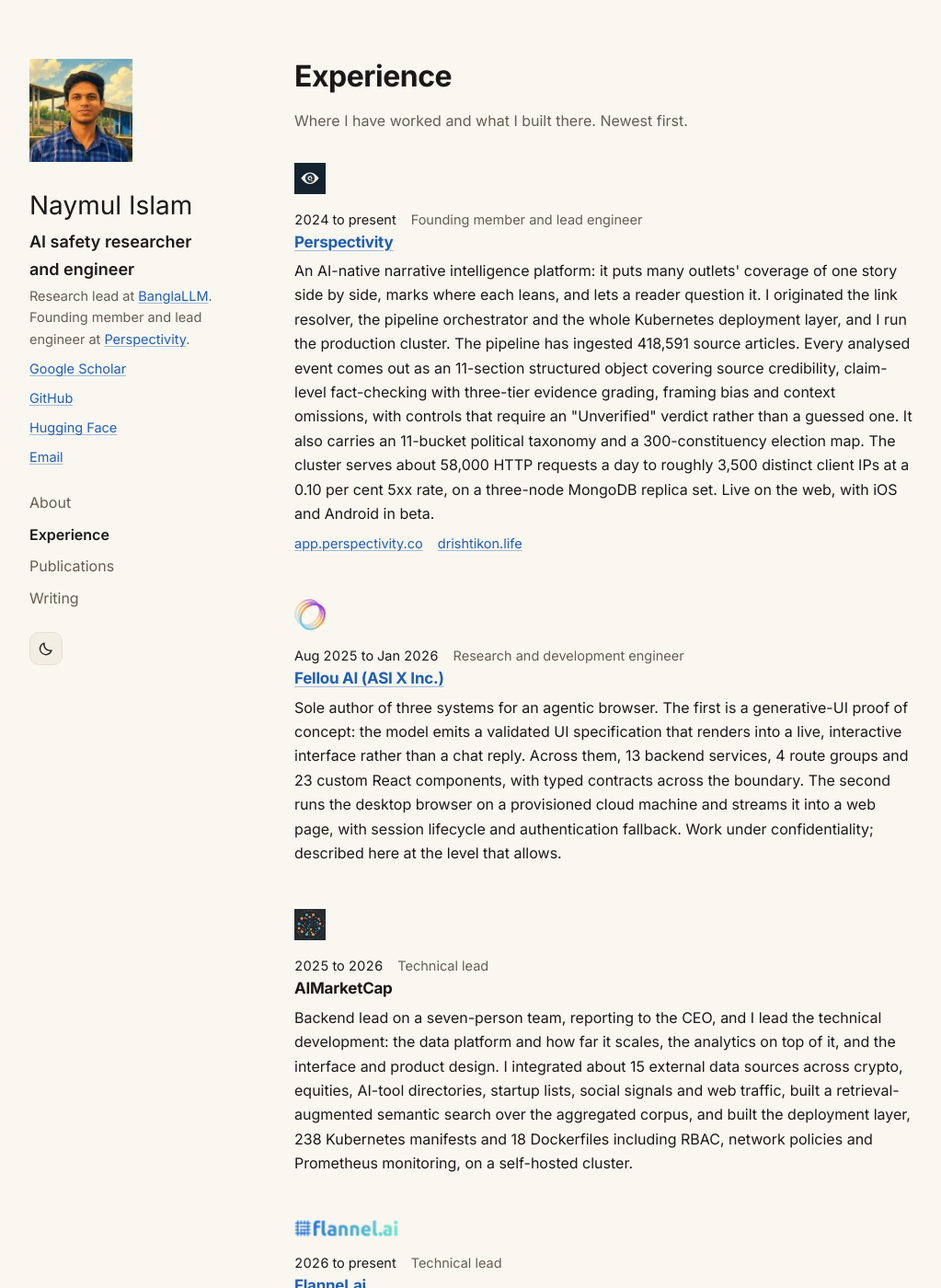
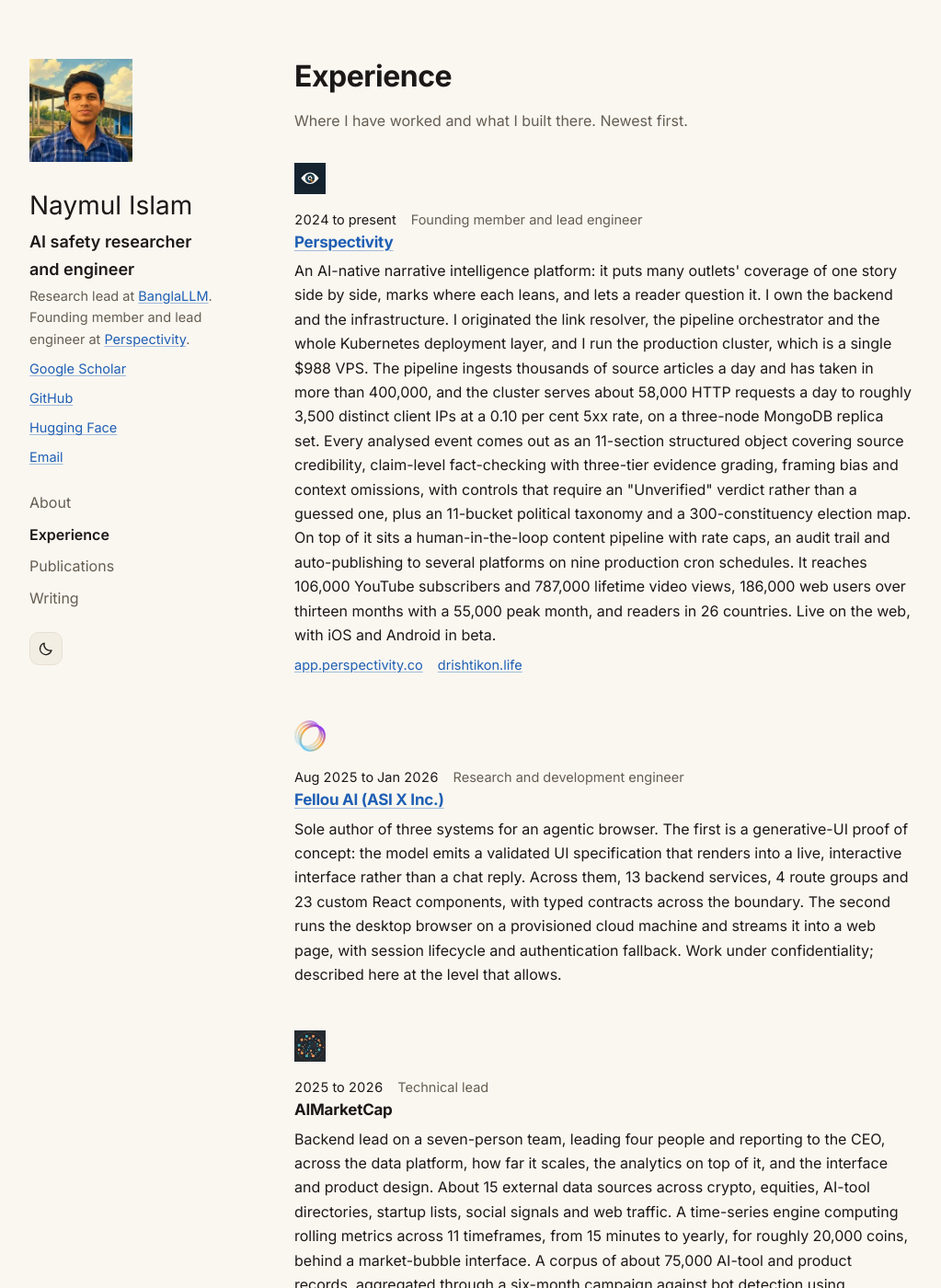
Before and after one commit to ai-naymul/ai-naymul.github.io, a Jekyll site: the page built from experience.md, in a window 1280 px wide and 1400 px high. Shown: the whole window at 92% size, without its empty margins (128-1151 px from the left). Built offline with Jekyll 4.4.1, drawn with Linux system fonts in a browser that asks for light colours; some of the changed text lies outside the part shown.

Commit message:
His selections from the numbers menu
In, on his word: the $988 VPS behind the production cluster and full backend
and infrastructure ownership; thousands of articles a day and 400,000+ taken
in; 106,000 YouTube subscribers, 787,000 views, 186,000 web users over
thirteen months, 55,000 peak month, readers in 26 countries; AIMarketCap's
seven-person team with four led, the market-bubble interface, the anti-bot
campaign, the schema-embedding retrieval system and the kubeadm cluster in
detail; Freedoms.ai as both LightRAG/LATS retrieval and self-hosted speech
infrastructure, which the files show is one engagement; HackFrost's 3,000+
participations from 25+ countries; teaching 200+ students at INIT 6.0; and an
Awards section.

Out, on his word: hours, rates, earnings, commit counts, Menlo Park's
applicant count, Reinforz.ai, and the audience-quality metrics. "Deployed in
5 countries" removed on his correction; readers in 26 countries replaces it.

Three numbers he called correct have better sources: the AI-tool corpus is
75,250 from committed backups, not 68k; the time-series engine runs 11
timeframes with no 3d window; and 12,000 stock markets has no artifact, so it
is held off the page pending his source.

Co-Authored-By: Claude Opus 5 <noreply@anthropic.com>

```diff
--- a/_data/experience.yml
+++ b/_data/experience.yml
@@ -6,15 +6,20 @@
   when: "2024 to present"
   what: >-
     An AI-native narrative intelligence platform: it puts many outlets' coverage of one story side
-    by side, marks where each leans, and lets a reader question it. I originated the link resolver,
-    the pipeline orchestrator and the whole Kubernetes deployment layer, and I run the production
-    cluster. The pipeline has ingested 418,591 source articles. Every analysed event comes out as
-    an 11-section structured object covering source credibility, claim-level fact-checking with
-    three-tier evidence grading, framing bias and context omissions, with controls that require an
-    "Unverified" verdict rather than a guessed one. It also carries an 11-bucket political taxonomy
-    and a 300-constituency election map. The cluster serves about 58,000 HTTP requests a day to
-    roughly 3,500 distinct client IPs at a 0.10 per cent 5xx rate, on a three-node MongoDB replica
-    set. Live on the web, with iOS and Android in beta.
+    by side, marks where each leans, and lets a reader question it. I own the backend and the
+    infrastructure. I originated the link resolver, the pipeline orchestrator and the whole
+    Kubernetes deployment layer, and I run the production cluster, which is a single $988 VPS.
+    The pipeline ingests thousands of source articles a day and has taken in more than 400,000,
+    and the cluster serves about 58,000 HTTP requests a day to roughly 3,500 distinct client IPs
+    at a 0.10 per cent 5xx rate, on a three-node MongoDB replica set. Every analysed event comes
+    out as an 11-section structured object covering source credibility, claim-level fact-checking
+    with three-tier evidence grading, framing bias and context omissions, with controls that
+    require an "Unverified" verdict rather than a guessed one, plus an 11-bucket political
+    taxonomy and a 300-constituency election map. On top of it sits a human-in-the-loop content
+    pipeline with rate caps, an audit trail and auto-publishing to several platforms on nine
+    production cron schedules. It reaches 106,000 YouTube subscribers and 787,000 lifetime video
+    views, 186,000 web users over thirteen months with a 55,000 peak month, and readers in 26
+    countries. Live on the web, with iOS and Android in beta.
 
 - org: "Fellou AI (ASI X Inc.)"
   url: "https://fellou.ai/"
@@ -34,13 +39,20 @@
   role: "Technical lead"
   when: "2025 to 2026"
   what: >-
-    Backend lead on a seven-person team, reporting to the CEO, and I lead the technical
-    development: the data platform and how far it scales, the analytics on top of it, and the
-    interface and product design. I integrated about 15 external data sources across crypto,
-    equities, AI-tool directories, startup lists, social signals and web traffic, built a
-    retrieval-augmented semantic search over the aggregated corpus, and built the deployment
-    layer, 238 Kubernetes manifests and 18 Dockerfiles including RBAC, network policies and
-    Prometheus monitoring, on a self-hosted cluster.
+    Backend lead on a seven-person team, leading four people and reporting to the CEO, across the
+    data platform, how far it scales, the analytics on top of it, and the interface and product
+    design. About 15 external data sources across crypto, equities, AI-tool directories, startup
+    lists, social signals and web traffic. A time-series engine computing rolling metrics across
+    11 timeframes, from 15 minutes to yearly, for roughly 20,000 coins, behind a market-bubble
+    interface. A corpus of about 75,000 AI-tool and product records, aggregated through a
+    six-month campaign against bot detection using undetected browser drivers, CDP mode and proxy
+    rotation. A schema-embedding retrieval system that infers the database schema, embeds each
+    collection into a Milvus vector index, searches it per question, generates an aggregation
+    pipeline and phrases the answer, with three pluggable embedding providers and both Milvus and
+    pgvector behind it. And the platform it all runs on: a self-managed kubeadm cluster with a
+    private registry, 238 Kubernetes manifests and 18 Dockerfiles, including 23 network policies,
+    18 stateful sets, 12 pod disruption budgets and 9 Prometheus service monitors, with Airflow
+    orchestrating the crypto, stock, AI-tool and web-traffic pipelines.
 
 - org: "Flannel.ai"
   url: "https://flannel.ai/"
@@ -57,9 +69,11 @@
   role: "Engineer"
   when: "2024 to 2025"
   what: >-
-    Developed and evaluated several open-source speech-to-text and text-to-speech models,
-    and built the evaluations that scored them, at a time when there was very little
-    evaluation work for speech models.
+    Built the whole backend for an AI notes and journaling product: retrieval over the user's own
+    notes with LightRAG and Language Agent Tree Search, and self-hosted speech-to-text and
+    text-to-speech infrastructure tuned to the platform rather than called from a managed API. I
+    developed and evaluated several open-source speech models to choose between them, at a time
+    when there was very little evaluation work for speech.
 
 - org: "Menlo Park Lab"
   url: "https://menloparklab.com/"
--- a/assets/site.css
+++ b/assets/site.css
@@ -177,7 +177,8 @@ main { display: block; padding-top: var(--s3); }
 .index > * + * { margin-top: var(--s3); }
 .post__back { margin-top: var(--s5); font-size: var(--step-small); }
 
-.rows > li { display: flex; gap: var(--s2); justify-content: space-between; align-items: baseline; padding-block: var(--s1); }
+.rows > li { display: grid; grid-template-columns: minmax(0, 1fr) auto; gap: var(--s2); align-items: baseline; padding-block: var(--s1); }
+.rows > li + li { margin-top: var(--s1); }
 .rows__when { font-size: var(--step-small); color: var(--muted); white-space: nowrap; }
 
 /* the figures, in the warm panel his own site uses for them */
--- a/experience.md
+++ b/experience.md
@@ -45,3 +45,28 @@ standfirst: "Where I have worked and what I built there. Newest first."
     </ul>
   </div>
 </section>
+
+<section class="section">
+  <h2 class="section__head rise">Teaching</h2>
+  <div class="section__body rise parts">
+    <p>At INIT 6.0, the national school hackathon at Notre Dame College in Dhaka, I mentored every
+    competing team across two days, more than 200 students, on prompting and on choosing the right
+    AI tool for the problem. One of the teams I advised placed second.</p>
+  </div>
+</section>
+
+<section class="section">
+  <h2 class="section__head rise">Awards</h2>
+  <div class="section__body rise parts">
+    <ul class="rows">
+      <li><span><b>Best Solo Project</b>, HackFrost Winter Hackathon, WeMakeDevs. 3,000+
+        participations from 25+ countries and 100+ project submissions; one of seven category
+        awards.</span><span class="rows__when tabular">2024</span></li>
+      <li><span><b>25th of 107 teams</b>, DL Sprint 4.0 Bengali speaker diarization,
+        AI@BUET.</span><span class="rows__when tabular">2026</span></li>
+      <li><span><b>30 finalists of 400+ teams</b>, SciBlitz 2.0 AI hackathon, IEEE
+        CUET.</span><span class="rows__when tabular">2026</span></li>
+      <li><span>Semi-finalist, ICT Olympiad Bangladesh.</span><span class="rows__when tabular">2022</span></li>
+    </ul>
+  </div>
+</section>
```
